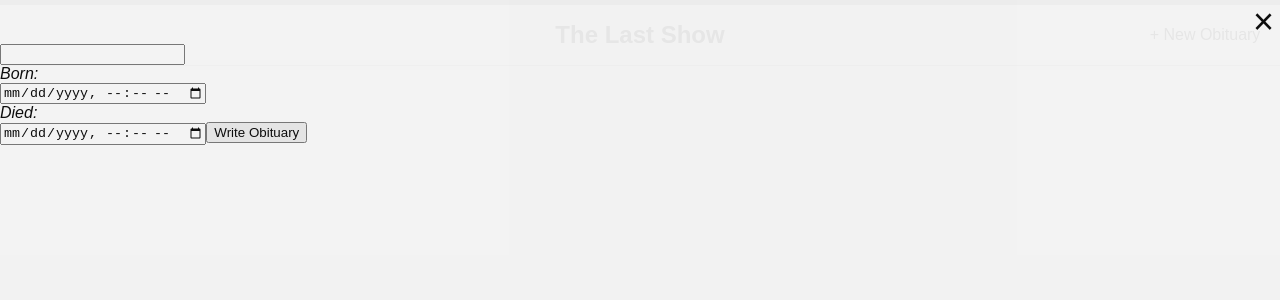
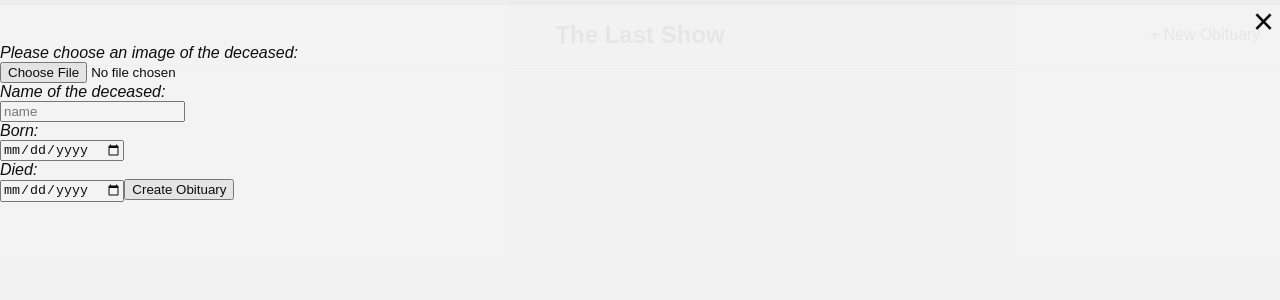
Before and after one commit to karambaroud/the-last-show-evan-and-karam, a React (Create React App) app: page /Overlay/1/edit in a window 1280 px wide. Both pictures are taken after a click on the button "+ New Obituary". Shown: the top 300 px of the page. Built offline with nearby package versions, Linux system fonts and the light colour scheme.

Commit message:
Added a form tag and moved overlay inputs there

```diff
--- a/src/Overlay.js
+++ b/src/Overlay.js
@@ -125,7 +125,7 @@ export default function Overlay({ isOpen, onClose, obituaries, setCurrentObitura
         {
           key : uuidv4(),
           image : img,
-          Name : obitName,
+          name : obitName,
           born : obitBirth,
           died : obitDeath,
           biography: obitName,
@@ -155,10 +155,18 @@ export default function Overlay({ isOpen, onClose, obituaries, setCurrentObitura
       navigate(`Obituaries`);
     }
 
+    const onFileChange = (e) => {
+      setObitImg(e.target.files[0]);
+    }
 
+    const onFormSubmit = (e) => {
+      e.preventDefault();
+      addObituary();
+    }
 
     //const [obituaries, addObituary, deleteObituary] = useOutletContext();
     return (
+
         <Fragment>
           {isOpen && (
             <div className="overlay">
@@ -172,12 +180,36 @@ export default function Overlay({ isOpen, onClose, obituaries, setCurrentObitura
                   />
                 </div>
 
-                <input onChange={(e) => setObitName(e.target.value)}/>
-                <p><i>Born:</i></p>
-                <input type="datetime-local" onChange={(e) => setObitBirth(e.target.value)} />
-                <p><i>Died:</i></p>
-                <input type="datetime-local" onChange={(e) => setObitDeath(e.target.value)}/>
-                <button onClick={addObituary}>Write Obituary</button>
+                <form onSubmit={(e) => onFormSubmit(e)}>
+                  <p><i>Please choose an image of the deceased:</i></p>
+                  <input
+                    type="file"
+                    required
+                    accept="image/*"
+                    onChange={(e) => onFileChange(e)}
+                  />
+                  <p><i>Name of the deceased:</i></p>
+                  <input
+                    type="text"
+                    required
+                    placeholder="name"
+                    onChange={(e) => setObitName(e.target.value)}
+                  />
+                  <p><i>Born:</i></p>
+                  <input
+                    type="date"
+                    onChange={(e) => setObitBirth(e.target.value)}
+                  />
+                  <p><i>Died:</i></p>
+                  <input
+                    type="date"
+                    onChange={(e) => setObitDeath(e.target.value)}
+                  />
+                  <input
+                    type="submit"
+                    value="Create Obituary"
+                  />
+                </form>
               </div>
             </div>
           )}
```
